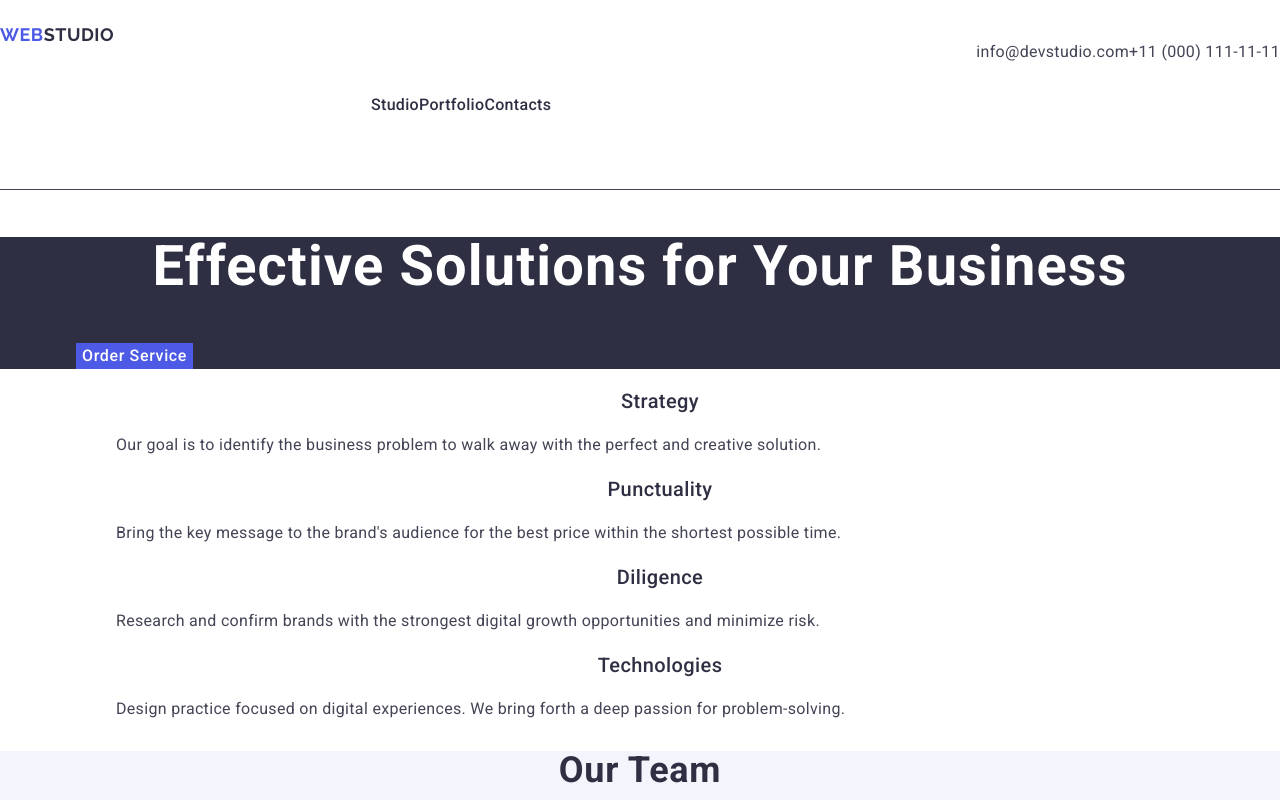
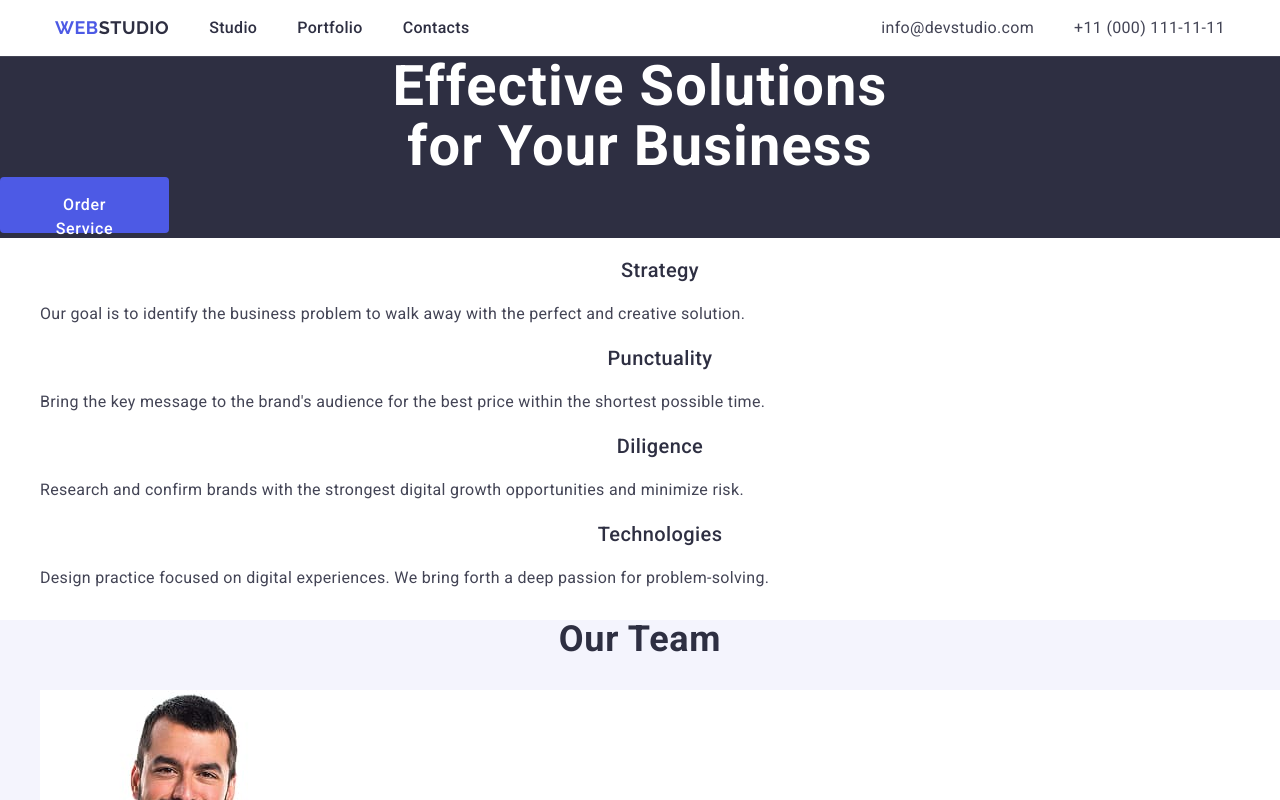
Before and after one commit to doktorlsv/goit-markup-hw-03, a plain HTML site: page index.html in a window 1280 px wide. Shown: the top 800 px of the page. Drawn offline with nearby package versions, Linux system fonts and the light colour scheme.

Commit message:
Update styles.css

```diff
--- a/css/styles.css
+++ b/css/styles.css
@@ -13,17 +13,12 @@ a {
 }
 
 .container {
-    max-width: 1158px;
-    /* Обмежує максимальну ширину контейнера */
-    margin: 0 auto;
-    /* Центрує контейнер на сторінці */
-    padding: 0 15px;
-    /* Додає внутрішні відступи з боків */
+
 }
 
 
 .section {
-    padding: 120px 0;
+    /* padding: 120px 0; */
     /* Відступи зверху і знизу по 120px */
 }
 
@@ -32,20 +27,28 @@ a {
 .header {
     background: #fff;
     border-bottom: 1px solid;
-    padding: 24px 0 24px;
 
+
+    box-sizing: border-box;
 }
 
 
 .container-header {
+    display: flex;
+    align-items: center;
+    justify-content: space-between;
+    /* Раздвигаем элементы */
+    max-width: 1200px;
+    margin: 0 auto;
+    padding: 0 15px;
+}
 
+.header-navigation {
     display: flex;
-    justify-content: space-between
-
-
-   }
-
-
+    align-items: center;
+    gap: 40px;
+    /* Расстояние между логотипом и меню */
+}
 
 
 .header-logo {
@@ -56,7 +59,7 @@ a {
     letter-spacing: 0.03em;
     text-transform: uppercase;
     color: #4d5ae5;
-    margin-right: 76px;
+    /* margin-right: 76px; */
 
 }
 
@@ -66,13 +69,17 @@ a {
 }
 
 .menu-list {
-    display: flex;
-    margin: 24px;
-    padding-left: 347px;
+        display: flex;
+        gap: 40px;
+        /* Расстояние между пунктами меню */
+        list-style: none;
+        margin: 0;
+        padding: 0;
+
 }
 
 .header-menu-item {
-    padding: 24px 0;
+    /* padding: 24px 0; */
 
 }
 
@@ -93,10 +100,18 @@ a {
 }
 
 .address {
+
+    display: flex;
+    gap: 20px;
     font-style: normal;
 }
 
-.address-navigation {display: flex;}
+.address-navigation {
+    display: flex;
+    margin-left: auto;
+    gap: 40px;
+        /* Устанавливаем расстояние между email и телефоном */
+}
 
 .address-item {
     font-family: "Roboto", sans-serif;
@@ -143,6 +158,9 @@ a {
     letter-spacing: 0.02em;
     text-align: center;
     color: #fff;
+    max-width: 496px;
+    margin: 0 auto;
+    text-align: center;
 }
 
 .button {
@@ -155,6 +173,23 @@ a {
     color: #ffffff;
     cursor: pointer;
     border: none;
+
+    border-radius: 4px;
+    padding: 16px 32px;
+    width: 169px;
+    height: 56px;
+}
+
+
+.button-text {
+    font-family: "Roboto", sans-serif;
+    font-weight: 500;
+    font-size: 16px;
+
+    /* line-height: 24px; */
+    line-height: 150%;
+    letter-spacing: 0.04em;
+    color: #fff;
 
 }
 
```
